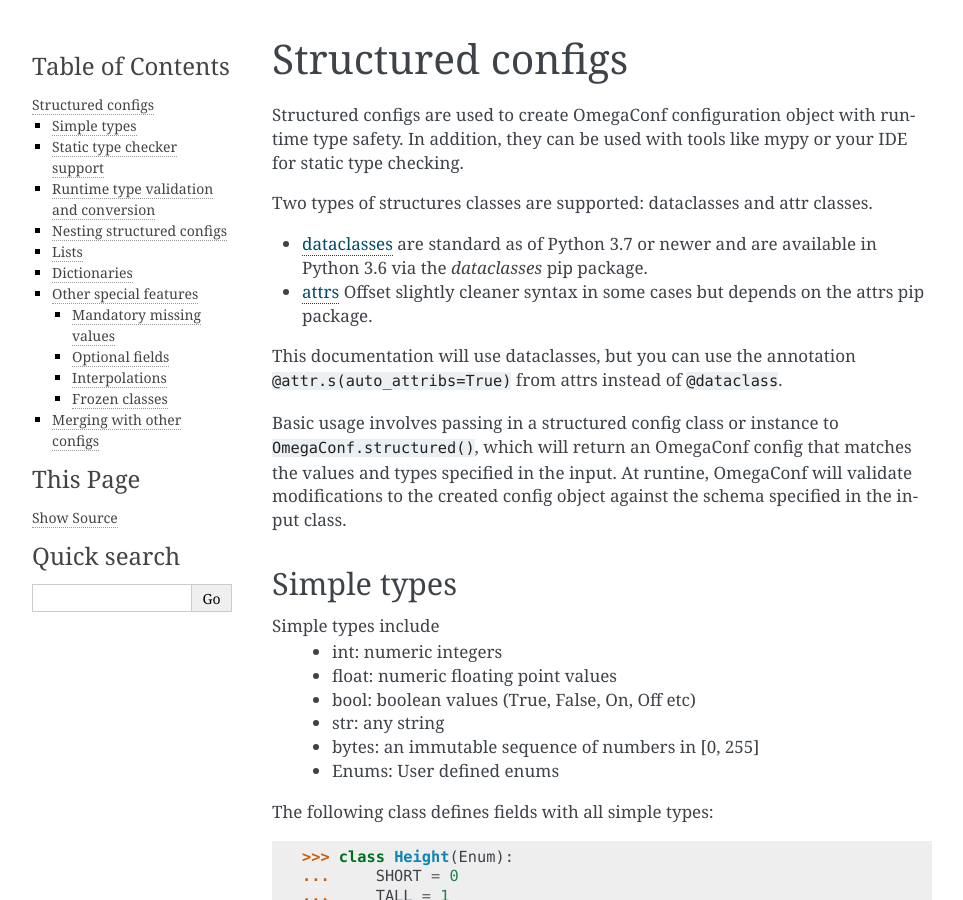
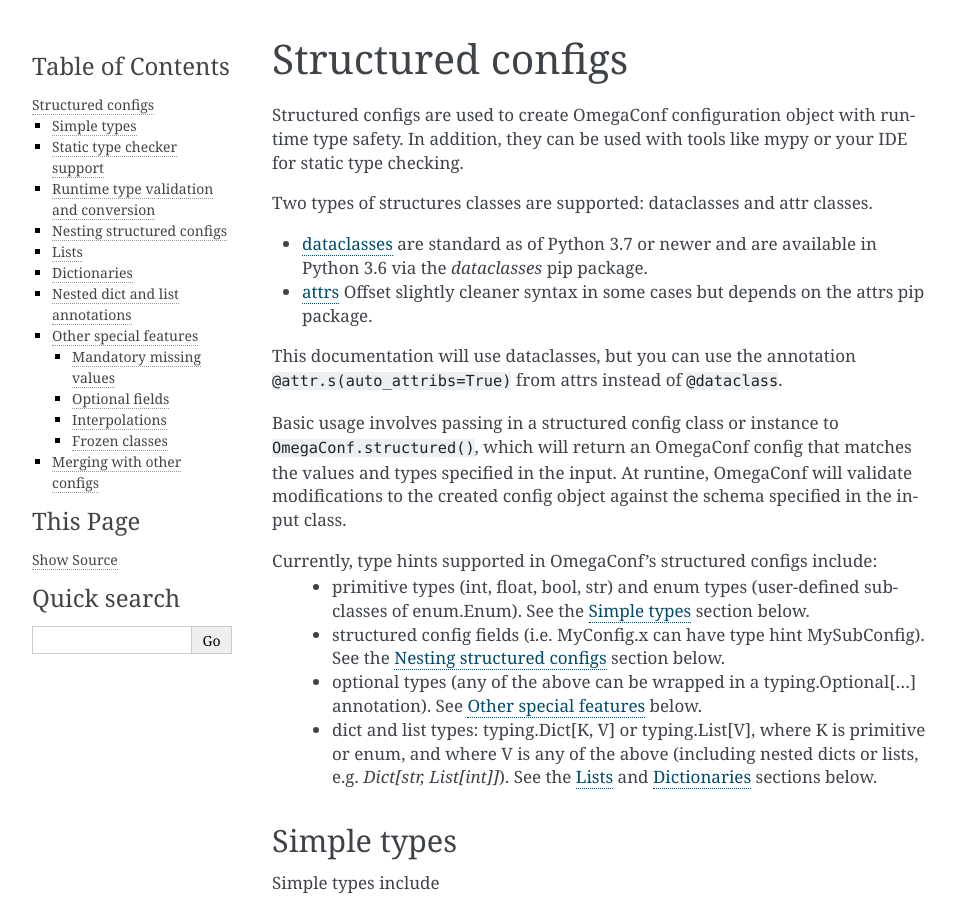
Before and after one commit to omry/omegaconf, a Sphinx documentation site: the page built from docs/source/structured_config.rst, in a window 1280 px wide and 900 px high. Shown: the whole window, without its empty margins (148-1111 px from the left). Built offline with Sphinx 7.4.7, drawn with Linux system fonts in a browser that asks for light colours; some of the changed text lies outside the part shown.

Commit message:
document nested container types

```diff
--- a/docs/source/structured_config.rst
+++ b/docs/source/structured_config.rst
@@ -26,6 +26,21 @@
 Basic usage involves passing in a structured config class or instance to ``OmegaConf.structured()``, which will return an OmegaConf config that matches
 the values and types specified in the input. At runtine, OmegaConf will validate modifications to the created config object against the schema specified
 in the input class.
+
+
+Currently, type hints supported in OmegaConf’s structured configs include:
+ - primitive types (int, float, bool, str) and enum types (user-defined
+   subclasses of enum.Enum). See the :ref:`simple_types` section below.
+ - structured config fields (i.e. MyConfig.x can have type hint MySubConfig).
+   See the :ref:`nesting_structured_configs` section below.
+ - optional types (any of the above can be wrapped in a typing.Optional[...]
+   annotation). See :ref:`other_special_features` below.
+ - dict and list types: typing.Dict[K, V] or typing.List[V], where K is
+   primitive or enum, and where V is any of the above (including nested dicts
+   or lists, e.g. `Dict[str, List[int]]`).
+   See the :ref:`lists` and :ref:`dictionaries` sections below.
+
+.. _simple_types:
 
 Simple types
 ^^^^^^^^^^^^
@@ -154,6 +169,8 @@
     >>> conf.height = 1
     >>> assert conf.height == Height.TALL
 
+.. _nesting_structured_configs:
+
 Nesting structured configs
 ^^^^^^^^^^^^^^^^^^^^^^^^^^
 
@@ -207,6 +224,8 @@
     >>> assert conf.manager.duper == True
 
 
+.. _lists:
+
 Lists
 ^^^^^
 Structured Config fields annotated with ``typing.List`` or ``typing.Tuple`` can hold any type
@@ -246,6 +265,8 @@
     >>> with raises(ValidationError):
     ...     conf.users.append(10)
 
+.. _dictionaries:
+
 Dictionaries
 ^^^^^^^^^^^^
 Dictionaries are supported via annotation of structured config fields with ``typing.Dict``.
@@ -279,6 +300,38 @@
     >>> # Not okay, 10 cannot be assigned to a User
     >>> with raises(ValidationError):
     ...     conf.users["Joe"] = 10
+
+.. _nested_dict_and_list_annotations:
+
+Nested dict and list annotations
+^^^^^^^^^^^^^^^^^^^^^^^^^^^^^^^^
+
+Dict and List annotations can be nested flexibly:
+
+.. doctest::
+
+    >>> @dataclass
+    ... class NestedContainers:
+    ...     dict_of_dict: Dict[str, Dict[str, int]]
+    ...     list_of_list: List[List[int]] = field(default_factory=lambda: [[123]])
+    ...     dict_of_list: Dict[str, List[int]] = MISSING
+    ...     list_of_dict: List[Dict[str, int]] = MISSING
+    ...
+    ...
+    >>> cfg = OmegaConf.structured(NestedContainers(dict_of_dict={"foo": {"bar": 123}}))
+    >>> print(OmegaConf.to_yaml(cfg))
+    dict_of_dict:
+      foo:
+        bar: 123
+    list_of_list:
+    - - 123
+    dict_of_list: ???
+    list_of_dict: ???
+    <BLANKLINE>
+    >>> with raises(ValidationError):
+    ...     cfg.list_of_dict = [["whoops"]]  # not a list of dicts
+
+.. _other_special_features:
 
 Other special features
 ^^^^^^^^^^^^^^^^^^^^^^
```
Also changed, not shown: 1 other file.
